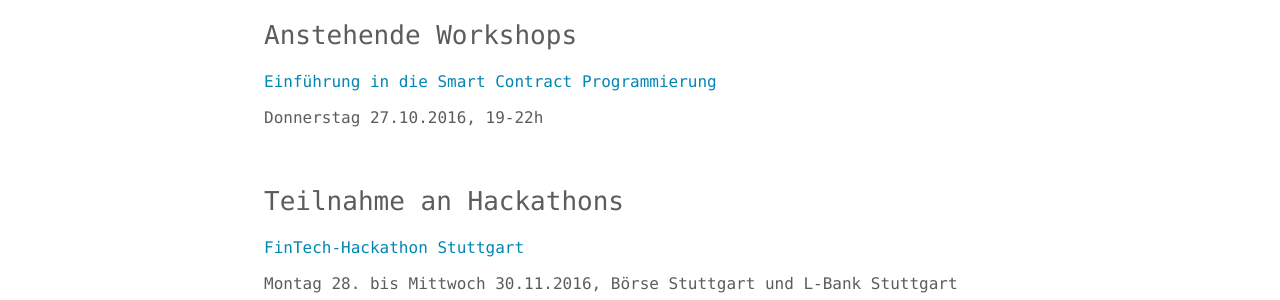
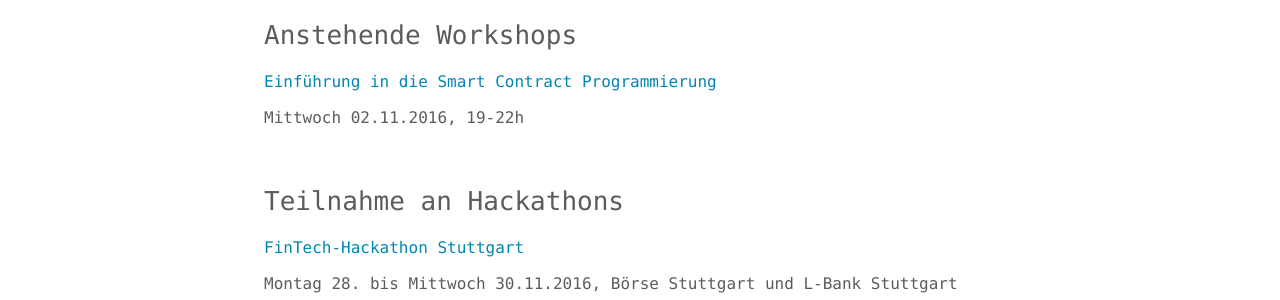
Before and after one commit to blocklab/site, a Jekyll site: the page built from events.md, in a window 1280 px wide. Shown: the part 796-1096 px from the top of the page. Built offline with Jekyll 4.4.1, drawn with Linux system fonts in a browser that asks for light colours.

Commit message:
Update events.md

```diff
--- a/events.md
+++ b/events.md
@@ -21,7 +21,7 @@ Dienstag, 20.11.2016, 19:00h, Coworking Stuttgart, Gutenbergstraße 77a, 70197 S
 
 [Einführung in die Smart Contract Programmierung]({% post_url 2016-09-25-introduction-smart-contracts %})
 
-Donnerstag 27.10.2016, 19-22h
+Mittwoch 02.11.2016, 19-22h
 
 <br>
 
```
